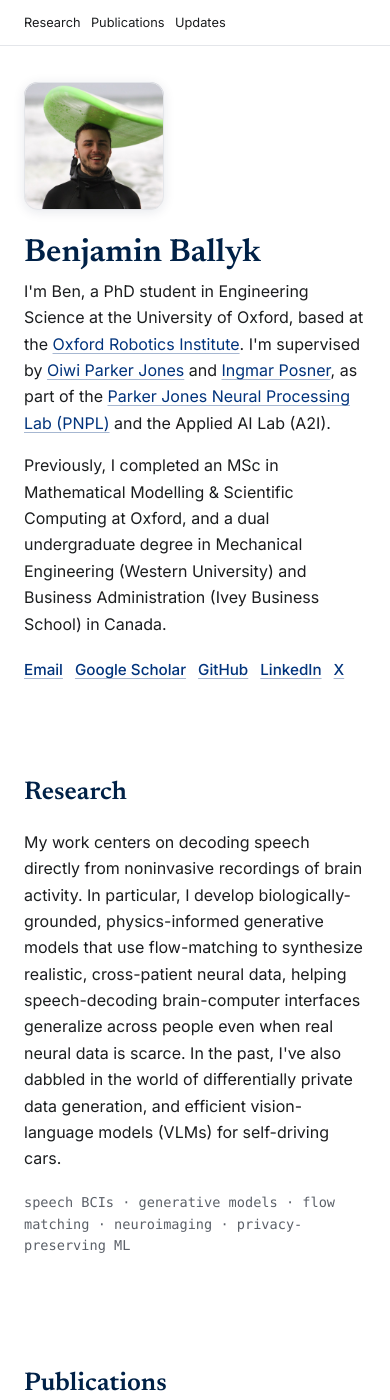
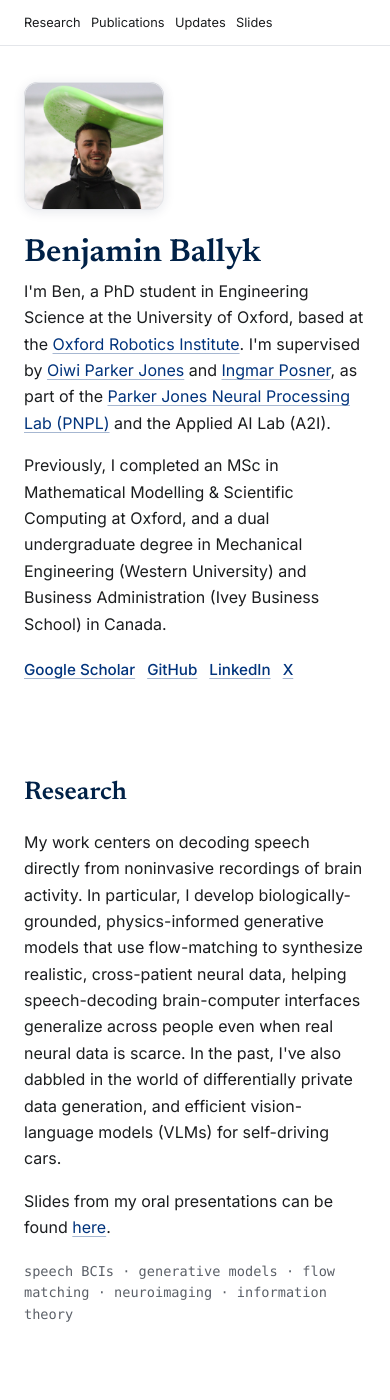
Before and after one commit to benballyk/benballyk.github.io, a Jekyll site: the page built from index.html, in a window 390 px wide and 1400 px high. Built offline with Jekyll 4.4.1, drawn with Linux system fonts in a browser that asks for light colours; some of the changed text lies outside the part shown.

Commit message:
added talk slides link

```diff
--- a/_layouts/default.html
+++ b/_layouts/default.html
@@ -20,6 +20,7 @@
         <a href="/#research">Research</a>
         <a href="/#publications">Publications</a>
         <a href="/#updates">Updates</a>
+        <a href="/talks/">Slides</a>
       </div>
     </div>
   </nav>
--- a/assets/css/style.css
+++ b/assets/css/style.css
@@ -370,12 +370,14 @@ section h2 {
 
 /* Blog */
 
-.blog-index h1 {
+.blog-index h1,
+.talks-index h1 {
   font-size: 2rem;
   margin-top: 0;
 }
 
-.blog-empty {
+.blog-empty,
+.talks-empty {
   color: var(--muted);
   font-family: var(--font-serif);
   font-style: italic;
@@ -450,7 +452,7 @@ section h2 {
 
   .nav-links {
     flex: 0 0 100%;
-    flex-wrap: nowrap;
+    flex-wrap: wrap;
     gap: 0.35rem 0.65rem;
     font-size: 0.8rem;
     width: 100%;
--- a/index.html
+++ b/index.html
@@ -20,8 +20,6 @@ description: "Personal website of Benjamin Ballyk, PhD student in Engineering Sc
         Mechanical Engineering (Western University) and Business Administration (Ivey Business School) in Canada.
       </p>
       <div class="contact-row">
-        <a href="mailto:benjamin.ballyk@eng.ox.ac.uk">Email</a>
-        <span class="sep" aria-hidden="true">/</span>
         <a href="https://scholar.google.com/citations?hl=en&amp;user=c_QO_lsAAAAJ" target="_blank" rel="noopener noreferrer">Google Scholar</a>
         <span class="sep" aria-hidden="true">/</span>
         <a href="https://github.com/benballyk" target="_blank" rel="noopener noreferrer">GitHub</a>
@@ -46,7 +44,8 @@ description: "Personal website of Benjamin Ballyk, PhD student in Engineering Sc
       differentially private data generation, and efficient vision-language models (VLMs) for
       self-driving cars.
     </p>
-    <p class="research-keywords">speech BCIs &middot; generative models &middot; flow matching &middot; neuroimaging &middot; privacy-preserving ML</p>
+    <p>Slides from my oral presentations can be found <a href="/talks/">here</a>.</p>
+    <p class="research-keywords">speech BCIs &middot; generative models &middot; flow matching &middot; neuroimaging &middot; information theory</p>
   </section>
 
   <section id="publications">
```
Also changed, not shown: other parts of _layouts/default.html (+1 -1 lines), talks.html (added, +12 -0 lines).
